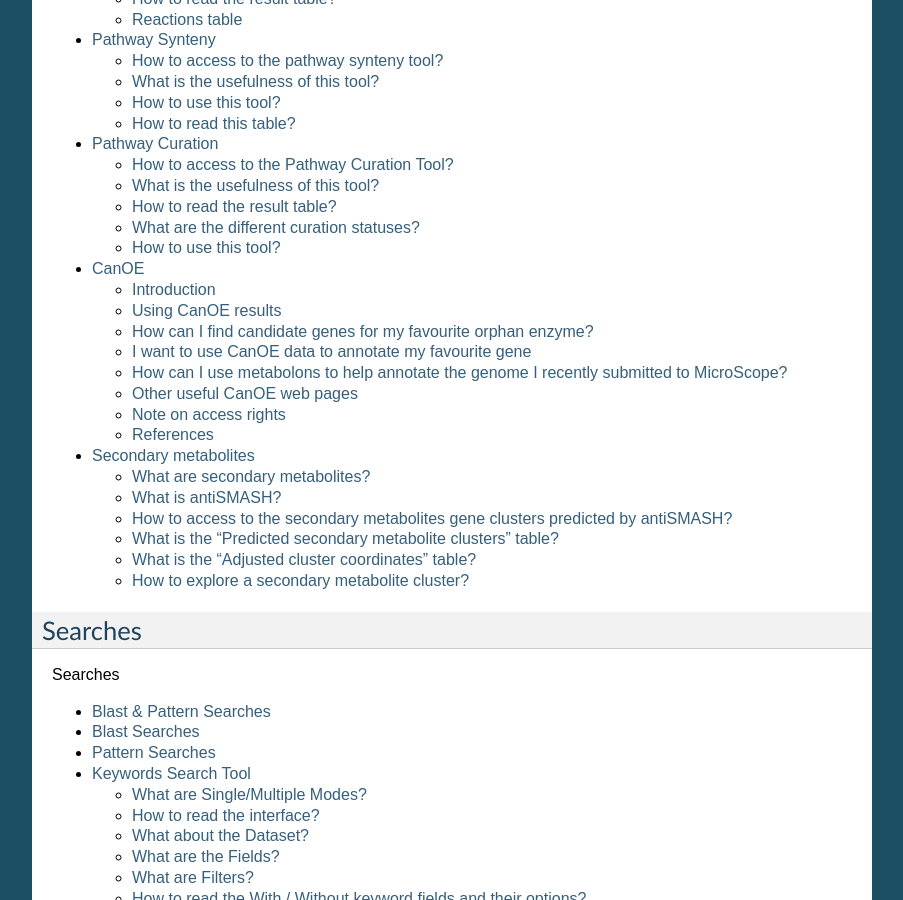
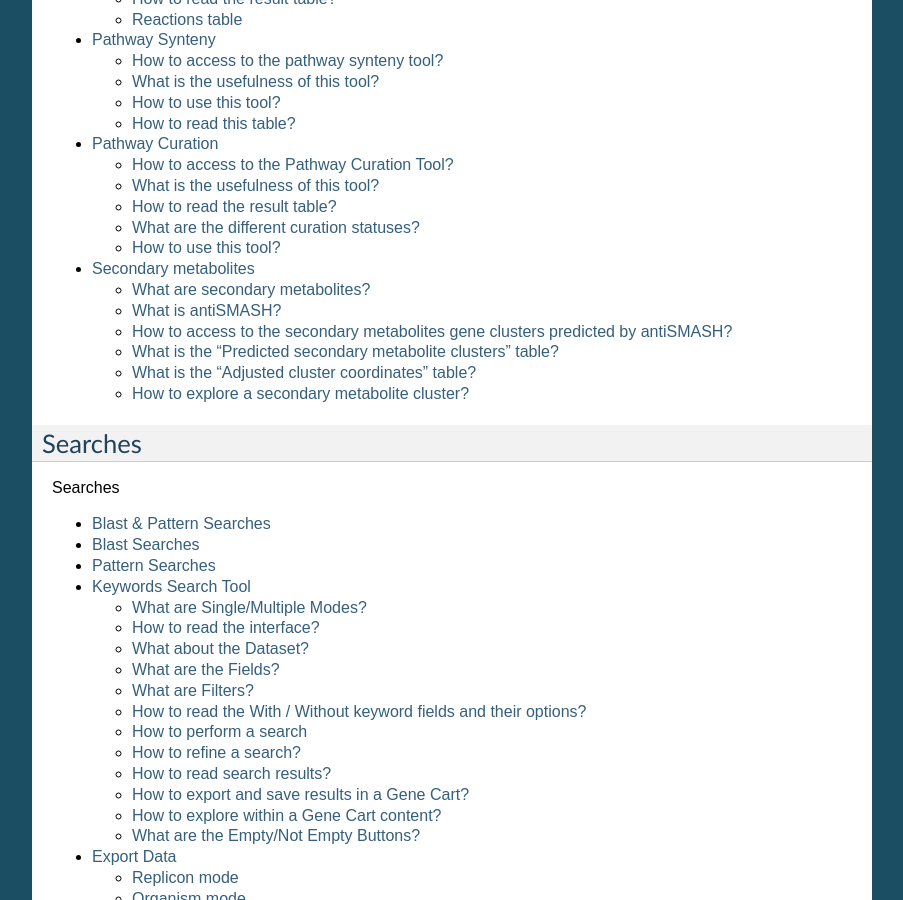
Before and after one commit to labgem/microscope-user-doc, a Sphinx documentation site: the page built from docs/index.rst, in a window 1280 px wide and 900 px high, scrolled down 3559 px. Shown: the whole window, without its empty margins (198-1101 px from the left). Built offline with Sphinx 7.4.7, drawn with Linux system fonts in a browser that asks for light colours; formulas are drawn with MathJax 3; some of the changed lines change nothing that is shown.

Commit message:
Remove CanOE since it's no longer in the platform.

```diff
--- a/docs/content/metabolism/canoe.rst
+++ /dev/null
@@ -1,127 +0,0 @@
-#####
-CanOE
-#####
-
-
-Introduction
-------------
-
-.. warning:: This tool is no longer maintained. Published results are still available  `here <https://www.genoscope.cns.fr/agc/microscope/metabolism/canoe.php>`_.
-
-The CanOE strategy is a bioinformatics strategy set up within the MicroScope platform. It was designed in order to propose candidate genes for sequence-orphan enzymatic activities, but its results can be exploited in several more traditional bioanalysis ways.
-
-**CanOE Overview**
-
-CanOE contains four main steps.
-
-* The first step locates “genomic metabolons”, i.e. groups of co-localized genes coding proteins catalyzing reactions linked by shared metabolites, in one genome at a time. We use an adapted version of the CCCPart algorithm to do this [1].
-* In the second step, these metabolons are used to generate candidate annotations (“Potential associations”) between un-annotated genes and gene-less reactions.
-* The third step integrates these gene-reaction associations over several genomes using gene families, and summarizes the strength of family-reaction associations by several scores. Furthermore, we are able to transform some Potential associations into “Inferred” associations, whenever there is sufficient contextual backing to support cross-family functional annotation transfer.
-* In the final step, the family-based scores are used to rank members of gene families which are proposed for metabolic reactions. Full details on the inner working of the CanOE strategy may be found in its dedicated article [2].
-
-**Metabolic data used**
-
-CanOE was designed to support the use of multiple types of metabolic data, such as KEGG [3], MetaCyc [4], Rhea [5]... Reaction and pathway data from these resources are parsed into a global metabolic network containing all known reactions, linked by biologically-relevant compounds. Details on the construction of such networks can be found in the CanOE article [2]. Currently, all available metabolons are built using a MetaCyc-based metabolic network.
-
-
-Using CanOE results
--------------------
-
-**Basic use cases**
-Data produced by the CanOE strategy can be used by bioanalysts at four different levels.
-
-* First, genomic metabolons can serve as a visual summary representation of the metabolic contexts corresponding to groups of co-localised genes. This simplifies the reconstruction effort required to assess this context when annotating a gene of interest. As such, metabolons can be useful aids to annotation.
-* Secondly, Potential gene-reaction associations are automatically generated. They can be visualised and considered when attempting to annotate the concerned genes.
-* Thirdly, the integration across multiple genomes allows CanOE to propose the transfer of functional annotations on the basis of sequence similarity backed up by metabolic context. The Inferred associations can also be visualised and considered when attempting to annotate the concerned genes.
-* Finally, due to its independence in respect to sequence similarity in the construction of metabolons, CanOE is able to propose candidate genes even for sequence-orphan reactions. Furthermore, gene families can receive family-based associations scores and ranks for these reactions. Candidate genes for orphan enzymatic activities can thus be ranked in each organism.
-
-We have developed a MicroScope web interface in order to give our users access to CanOE results, so that they may exploit them in these different ways.
-
-We shall now present the use of this interface through the exploration of several biological questions that CanOE can help answer.
-
-Once several networks have been implemented, selecting the Metabolic network will be possible through the main page combobox illustrated below:
-
-
-
-.. image:: img/canoe1.png
-	:width: 50%
-
-
-How can I find candidate genes for my favourite orphan enzyme?
---------------------------------------------------------------
-
-There are several ways of accessing CanOE data in order to answer this question. We shall present one here, and shall take as an example the search for candidate genes for the enzymatic activity “CDP-4-dehydro-6-deoxyglucose reductase” (EC 1.17.1.1) which is catalogued by the OrEnzA database [6] as an sequence-orphan reaction across all of UniProt.
-
-* **Item #1**. From CanOE’s main page, enter the EC number (or a keyword corresponding to part of the reaction name or one of the compounds it involves) into the search box. Here, we use “1.17.1.1”.
-* **Item #2**. From the list of search results, click the “CanOE Reaction Details” magnifying glass to examine all CanOE data for this reaction. In this case, only one result was found.
-* **Item #3**. From the reaction’s page, you can select one of the best-scoring families that contain candidate genes for this reaction. In this example, we choose the first family as its “R=>F” score is magnitudes higher than those of the other families.
-
-.. image:: img/canoe2.png
-
-* **Item #4**. Select any one of the listed associations to visualise the metabolon in which it was found. Here, we selected the metabolon from Yersinia pseudotuberculosis as one of its gene products seems to be already annotated with the target “orphan” reaction.
-* **Item #5**. Manually evaluate the accuracy of the prediction using the Metabolon Viewer, associated data, or usual MicroScope tools. In this case, consulting the Gene Info page for the proposed gene shows that it shares high sequence similarity to an experimentally validated protein of Yersinia pseudotuberculosis (Q57174, PubMed ID: 8071227). “CDP-4-dehydro-6-deoxyglucose reductase” was considered as a global sequence-orphan as no proteins are correctly annotated with the corresponding EC number (1.17.1.1) in the MicroScope and UniProt resources.
-
-.. image:: img/canoe3.png
-
-
-I want to use CanOE data to annotate my favourite gene
-------------------------------------------------------
-
-We shall illustrate this by finding potential annotations for gene “Phep_0785” from *Pedobacter heparinus* DSM 2366.
-
-* **Item #1**. Select the host genome for your target gene and click “Go” to open the list of metabolons for this organism.
-* **Item #2**. Use the table search boxes or your browser’s “search web page box” to find occurrences of your target gene’s Genomic Object Label, and select a metabolon to view by clicking its magnifying glass.
-* **Item #3**. In the selected metabolon, CanOE proposes several Potential associations for Phep_0785, making it a candidate gene for several metabolic reactions. Looking at the gene’s Gene Info page reveals that it shares significant sequence similarity with SwissProt-annotated Arylsulfatases of Eukaryotic origin (EC numbers: 3.1.6.- or 3.1.6.12). Arylsulfatases catalyse reactions similar to chondro-4-sulphatase, one of the reactions proposed for Phep_0785. We might thus propose this gene as a candidate for this reaction. Phep_0785 does not belong to any CanOE families, however, and thus has no family-based scores nor ranks to help guide this decision.
-
-.. image:: img/canoe4.png
-
-
-How can I use metabolons to help annotate the genome I recently submitted to MicroScope?
-----------------------------------------------------------------------------------------
-
-CanOE generates Inferred and Potential gene-reaction associations for local and global sequence-orphan metabolic reactions (i.e. reactions that have no known coding genes in a target organism or across all MicroScope organisms, respectively). Use Inferred reactions to annotate genes with local orphan reactions on the basis of sequence similarity backed by contextual clues. Use Potential associations as hypotheses that could reinforce or undermine annotations you would otherwise have difficulty in establishing. There are currently two ways of accessing metabolons and their predicted associations for a target genome:
-
-* **Item #1**. As in the previous example, open the list of metabolons for your target organism.
-* **Item #2**. The metabolon list page does not show what Potential or Inferred associations there are, but you can consult individual metabolons.
-* **Item #3**. Select and analyse a metabolon for possible annotations. In the example illustrated below, analysis of an Acinetobacter baylyi ADP1 metabolon containing local orphan reactions revealed an Inferred association between gene ACIAD3537 and reaction RXN-6201, which is strong evidence that the gene may catalyse it. Notice how ACIAD3537 is NOT proposed as a candidate for any other of the gap reactions in the metabolon.
-
-.. image:: img/canoe5.png
-
-Another possibility to search for these predicted associations is to focus on orphan reactions, be they global or local, in your target genome. The organism-specific orphan reaction with candidate genes page works exactly like the global orphan reaction with candidate genes page, albeit it limits candidate genes to those of the target organism, and both local and global orphan reactions are listed.
-
-* **Item #1**. You can open the orphan reaction list page for your genome by selecting your target genome, clicking the “*Consult orphan reactions for selected organism*” radio button, selecting the detail level (preferably at the Gene level if you want to directly access the candidate genes), and clicking “*Go*” .
-* **Item #2**. You can then view any metabolon of your choice, as before.
-
-.. image:: img/canoe6.png
-
-
-Other useful CanOE web pages
-----------------------------
-
-There are several other CanOE web pages that are there to help bioanalysts make sense of CanOE data. The organisation of the CanOE web pages is represented below.
-
-.. image:: img/canoe7.png
-
-Gray pages are tool-related pages. Orange pages describe CanOE-specific objects (gene families, reactions, metabolons, associations). Blue pages are result listings. Main access links between pages are shown as black arrows, secondary as gray arrows. Some pages are organism-specific, that is, the data they show can be ascribed to only a single organism. Please note that:
-
-* a) most pages referring to reactions also provide external links to the source metabolic databases they were drawn from
-* b) most pages referring to genes provide access to MicroScope Gene Info pages and Genome Browser view pages.
-
-
-Note on access rights
----------------------
-
-CanOE is run on all the prokaryote genome sequences in MicroScope (not RefSeq genome sequences), be they public (or private) access. However, results from private genomes are only available to users with read rights to them.
-
-Gene families may include genes from both public and private sequences. However, again, the data concerning these genes will only be accessible to MicroScope users having read rights on them. When listed for a user without access rights, the data for these genes is ’hidden’.
-
-
-References
-----------
-
-1. Boyer F, Morgat A, Labarre L, Pothier J, Viari A (2005) Syntons, metabolons and interactons: an exact graph-theoretical approach for exploring neighbourhood between genomic and functional data. Bioinformatics 21: 4209-4215.
-2. `Smith AAT, Belda E, Viari A, Medigue C, Vallenet D (2012) The CanOE strategy: integrating genomic and metabolic contexts across multiple prokaryote genomes to find candidate genes for orphan enzymes. PLoS Comp Biol. <http://journals.plos.org/ploscompbiol/article?id=10.1371/journal.pcbi.1002540>`_
-3. Kanehisa M, Goto S, Hattori M, Aoki-Kinoshita KF, Itoh M, et al. (2006) From genomics to chemical genomics: new developments in KEGG. Nucleic Acids Res 34: D354-D357.
-4. Caspi R, Foerster H, Fulcher CA, Kaipa P, Krummenacker M, et al. (2008) The MetaCyc Database of metabolic pathways and enzymes and the BioCyc collection of Pathway/Genome Databases. Nucl Acids Res 36: D623-D631.
-5. Alcántara R, Axelsen KB, Morgat A, Belda E, Coudert E, et al. (2012) Rhea—a manually curated resource of biochemical reactions. Nucl Acids Res 40: D754-D760.
-6. Lespinet O, Labedan B (2006) ORENZA: a web resource for studying ORphan ENZyme activities. BMC Bioinformatics 7: 436-436.
--- a/docs/index.rst
+++ b/docs/index.rst
@@ -83,7 +83,6 @@
    content/metabolism/metabolicprofil
    content/metabolism/syntenyPath
    content/metabolism/pathwayCuration
-   content/metabolism/canoe
    content/metabolism/antismash
 
 
```
